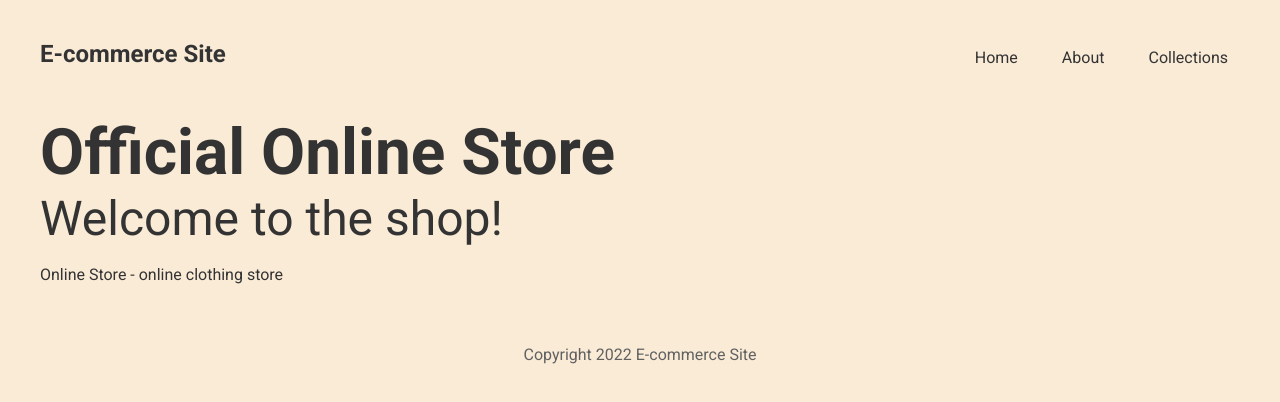
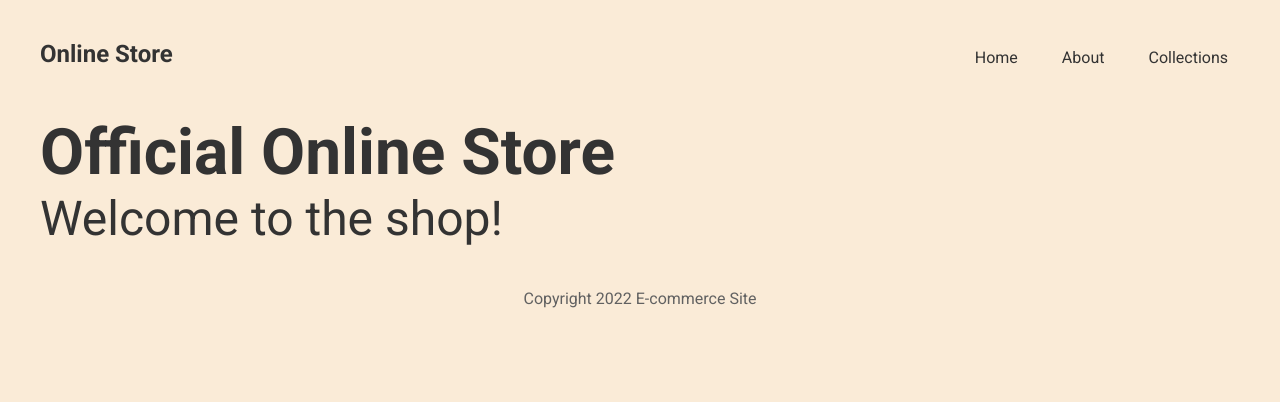
Before and after one commit to agviray/gatsby-ecommerce-website, a Gatsby site: page / in a window 1280 px wide. Built offline with nearby package versions, Linux system fonts and the light colour scheme; Gatsby itself is replaced by a stand-in of ours.

Commit message:
Make siteMetadata available in the Navbar component

```diff
--- a/src/components/Navbar.js
+++ b/src/components/Navbar.js
@@ -1,10 +1,23 @@
-import { Link } from "gatsby"
+import { graphql, Link, useStaticQuery } from "gatsby"
 import React from "react"
 
 export default function Navbar() {
+  const data = useStaticQuery(graphql`
+    query SiteInfo {
+      site {
+        siteMetadata {
+          title
+        }
+      }
+    }
+  `)
+
+  // - Any property of siteMetadata--ie, title--was specified in the gatsby-config.js file.
+  const { title } = data.site.siteMetadata
+
   return (
     <nav>
-      <h1>E-commerce Site</h1>
+      <h1>{title}</h1>
       <div className="links">
         <Link to={"/"}>Home</Link>
         <Link to={"/about"}>About</Link>
--- a/src/pages/index.js
+++ b/src/pages/index.js
@@ -1,40 +1,16 @@
 import React from "react"
-import { graphql } from "gatsby"
 import Layout from "../components/Layout"
 import * as styles from "../styles/home.module.css"
 
-export default function Home({ data }) {
-  const { title, description } = data.site.siteMetadata
+export default function Home() {
   return (
     <Layout>
       <section className={styles.header}>
         <div>
           <h2>Official Online Store</h2>
           <span>Welcome to the shop!</span>
-          <p>
-            {title} - {description}
-          </p>
         </div>
       </section>
     </Layout>
   )
 }
-
-// *** About const query ***
-// - const query is a GraphQL query which was created via Gatsby's
-//   GraphiQL IDE, accessed through visiting http://localhost:8000/___graphql
-//   while your site is running on localhost:8000
-
-// - Use data from the query by accessing the 'data'
-//   property in the props object of this Home component.
-export const query = graphql`
-  query SiteInfo {
-    site {
-      siteMetadata {
-        copyright
-        description
-        title
-      }
-    }
-  }
-`
```
